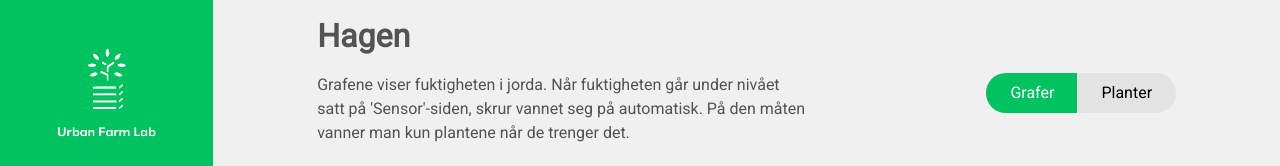
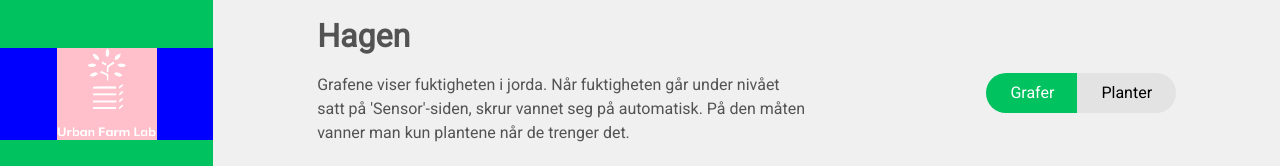
Before and after one commit to mariavar/urban, a plain HTML site: page index.html in a window 1280 px wide. Shown: the top 166 px of the page. Drawn offline with nearby package versions, Linux system fonts and the light colour scheme; no server answers.

Commit message:
Update index.html

```diff
--- a/index.html
+++ b/index.html
@@ -25,8 +25,9 @@
 
           <div class="col-12 align-self-start">
             <div class="row mx-0">
-              <div class="col-12 d-flex my-2 my-sm-5">
-                <img src="./graphics/logo_ufl.png" class="d-none d-md-block m-auto" style="width: 100px;">  <!-- Maria, endret max-with og la på pt-5-->
+
+              <div class="col-12 d-flex col-12 d-flex my-2 my-md-3 my-lg-5" style="background-color:blue;">
+                <img src="./graphics/logo_ufl.png" class="d-none d-md-block m-auto" width="100px" height="92px" style="background-color:pink;">  <!-- Maria, endret max-with og la på pt-5-->
                 <img src="./graphics/logo_ufl_small.png" class="d-inline d-md-none m-auto" style="max-width: 60%;">
                 <a class="d-inline d-md-none m-auto align-items-end" role="button" data-toggle="collapse" href=".multi-collapse" aria-expanded="false" aria-controls="collapseMenu collapseLogin">
                     <img src="./graphics/meny.png" class="hamburger-button">
```
